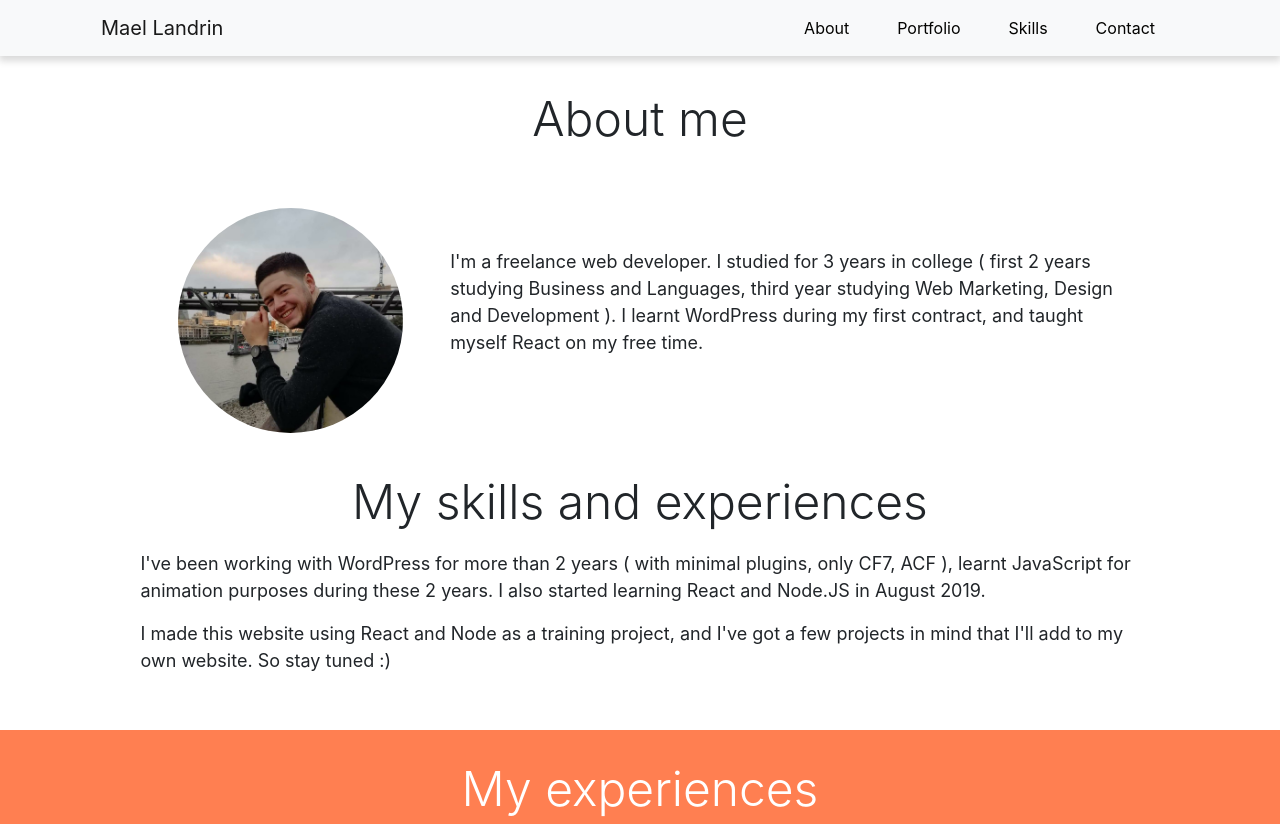
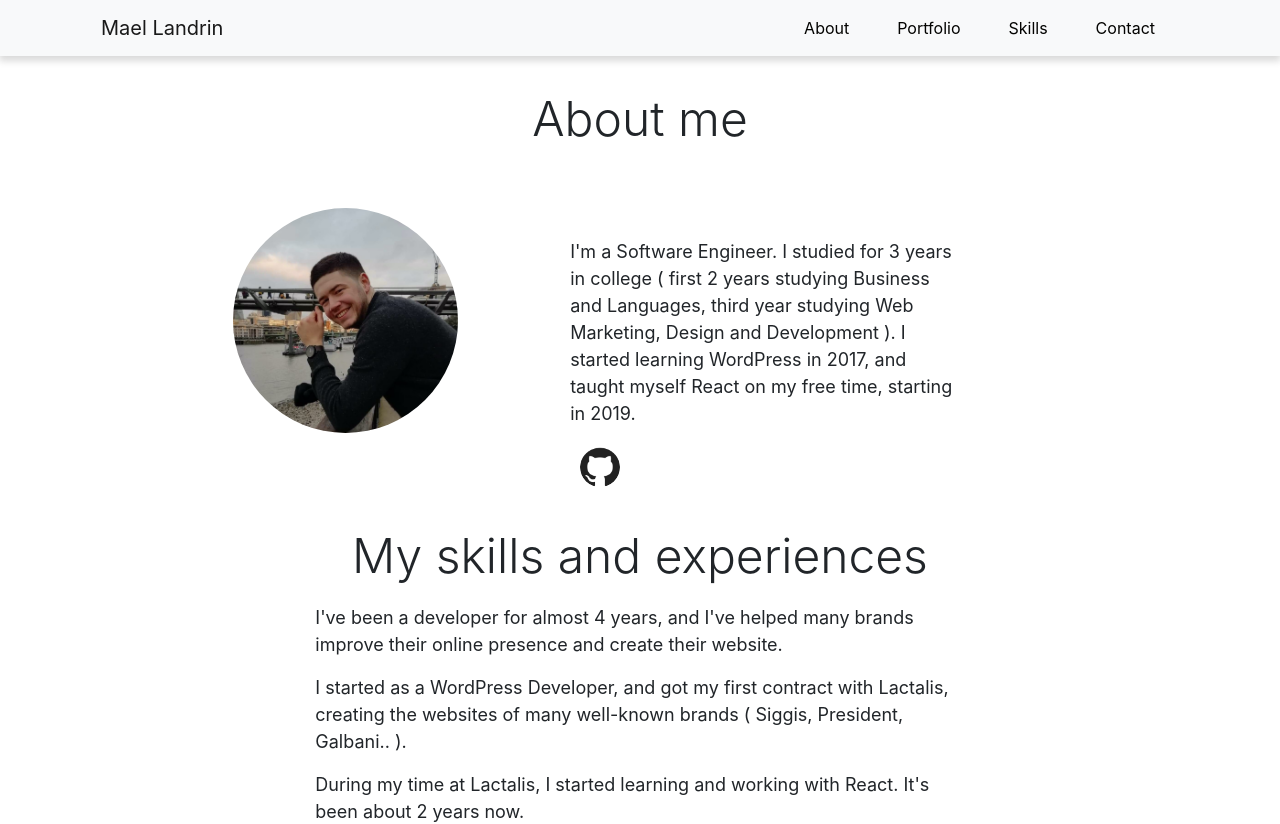
Before and after one commit to MonkeyFeeder/monkeyfeeder.github.io, a React (Create React App) app: page / in a window 1280 px wide. Shown: the top 824 px of the page. Built offline with nearby package versions, Linux system fonts and the light colour scheme; no server answers; the database is empty.

Commit message:
Changing text and CSS fixes

```diff
--- a/src/App.js
+++ b/src/App.js
@@ -8,6 +8,7 @@ import ExperienceContainer from './components/User/ExperienceContainer/Experienc
 import SkillsContainer from './components/User/SkillsContainer/SkillsContainer';
 import About from './components/User/About/About.component';
 import Contact from './components/User/Contact/Contact.component';
+import ExperienceForm from "./components/User/ExperienceForm/ExperienceForm";
 
 class App extends React.Component {
   constructor(props) {
--- a/src/components/User/About/About.component.jsx
+++ b/src/components/User/About/About.component.jsx
@@ -2,6 +2,7 @@ import React from 'react';
 import Container from 'react-bootstrap/Container';
 
 import picMyself from './photo-myself.JPG';
+import Github from './github.png';
 
 import './About.css';
 
@@ -14,11 +15,18 @@ const About = () => {
                     <div className="img-box">
                         <img src={picMyself} alt="it's-a me a-Mael" />
                     </div>
-                    <p>I'm a freelance web developer. I studied for 3 years in college ( first 2 years studying Business and Languages, third year studying Web Marketing, Design and Development ). I learnt WordPress during my first contract, and taught myself React on my free time.</p>
+                    <div class="intro-txt">
+                        <p>I'm a Software Engineer. I studied for 3 years in college ( first 2 years studying Business and Languages, third year studying Web Marketing, Design and Development ). I started learning WordPress in 2017, and taught myself React on my free time, starting in 2019.</p>
+                        <a href="https://github.com/MonkeyFeeder" target="_blank" rel="noopener noreferrer" className="img-github"><img src={Github} alt="My Github Page" /></a>
+                    </div>
                 </div>
+
                 <h2>My skills and experiences</h2>
-                <p>I've been working with WordPress for more than 2 years ( with minimal plugins, only CF7, ACF ), learnt JavaScript for animation purposes during these 2 years. I also started learning React and Node.JS in August 2019.</p>
-                <p>I made this website using React and Node as a training project, and I've got a few projects in mind that I'll add to my own website. So stay tuned :)</p>
+                <div class="chunk-of-text">
+                    <p>I've been a developer for almost 4 years, and I've helped many brands improve their online presence and create their website.</p>
+                    <p>I started as a WordPress Developer, and got my first contract with Lactalis, creating the websites of many well-known brands ( Siggis, President, Galbani.. ).</p>
+                    <p>During my time at Lactalis, I started learning and working with React. It's been about 2 years now.</p>
+                </div>
             </div>
         </Container>
     )
--- a/src/components/User/About/About.css
+++ b/src/components/User/About/About.css
@@ -7,6 +7,29 @@
 
 .about-section .picAndText p {
   padding: 30px 10px 20px;
+  margin-bottom: 0;
+}
+
+.about-section .chunk-of-text {
+  width: 95%;
+  margin: 0 auto;
+}
+
+.about-section .intro-txt {
+  display: flex;
+  flex-direction: column;
+  width: 100%;
+}
+
+.about-section a.img-github {
+  display: block;
+  margin: 0 auto;
+  width: 40px;
+  margin-bottom: 30px;
+}
+
+.about-section a.img-github img {
+  width: 40px;
 }
 
 .picAndText img {
@@ -34,7 +57,7 @@
 
   .picAndText .img-box {
     padding-top: 30px;
-        width: 30%;
+    width: 70%;
   }
 
   .picAndText img {
@@ -45,7 +68,25 @@
 
   .picAndText p {
     padding-left: 40px;
-        align-self: center;
     width: 70%;
   }
+
+  .about-section .intro-txt {
+    padding-left: 10px;
+    padding-top: 30px;
   }
+
+  .about-section a.img-github {
+    display: inline;
+    margin: 0;
+  }
+
+  .about-section a.img-github img {
+    margin-left: 20px;
+  }
+
+  .about-section .chunk-of-text {
+    width: 65%;
+    margin: 0 auto;
+  }
+}
```
Also changed, not shown: src/components/User/About/github.png (added), 23 other files (tests, documents, lock files or other folders). Lines whose indentation alone changed are shown as unchanged.
